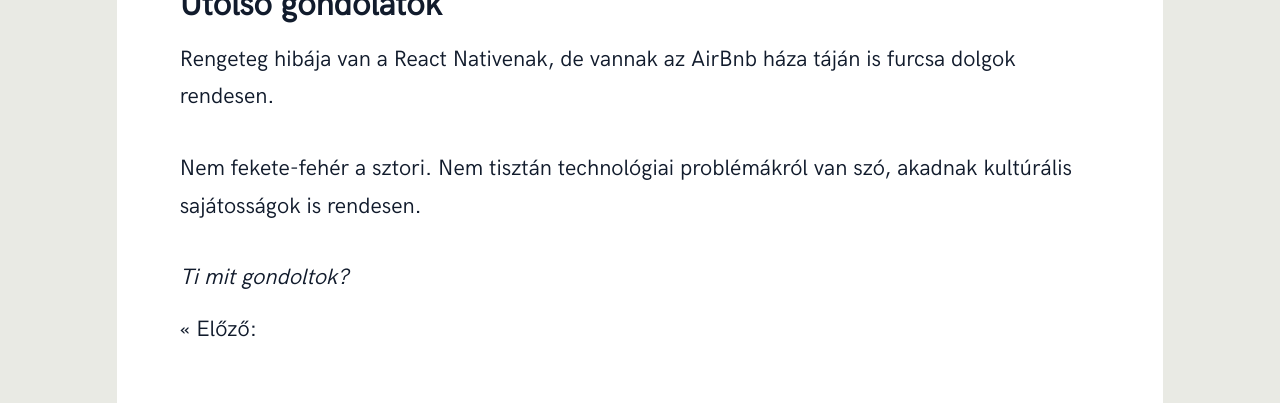
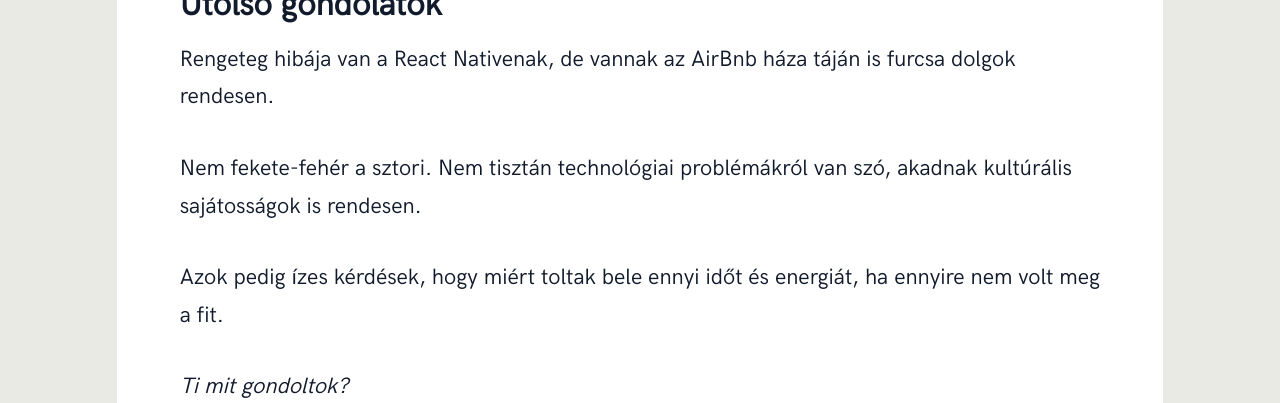
Before and after one commit to AppCraft-Projects/appcraft-site, a Jekyll site: the page built from _blog/2018-07-04-airbnb-react-native.md, in a window 1280 px wide and 900 px high, scrolled down 5247 px, cut to the strip 0-403 px from the top of the window. Built offline with Jekyll 4.4.1, drawn with Linux system fonts in a browser that asks for light colours; comment, search, counter and statistics services are not loaded.

Commit message:
Fix post - AirBnb + RN

```diff
--- a/_blog/2018-07-04-airbnb-react-native.md
+++ b/_blog/2018-07-04-airbnb-react-native.md
@@ -85,4 +85,6 @@ Rengeteg hibája van a React Nativenak, de vannak az AirBnb háza táján is fur
 
 Nem fekete-fehér a sztori. Nem tisztán technológiai problémákról van szó, akadnak kultúrális sajátosságok is rendesen.
 
+Azok pedig ízes kérdések, hogy miért toltak bele ennyi időt és energiát, ha ennyire nem volt meg a fit.
+
 *Ti mit gondoltok?*
```
